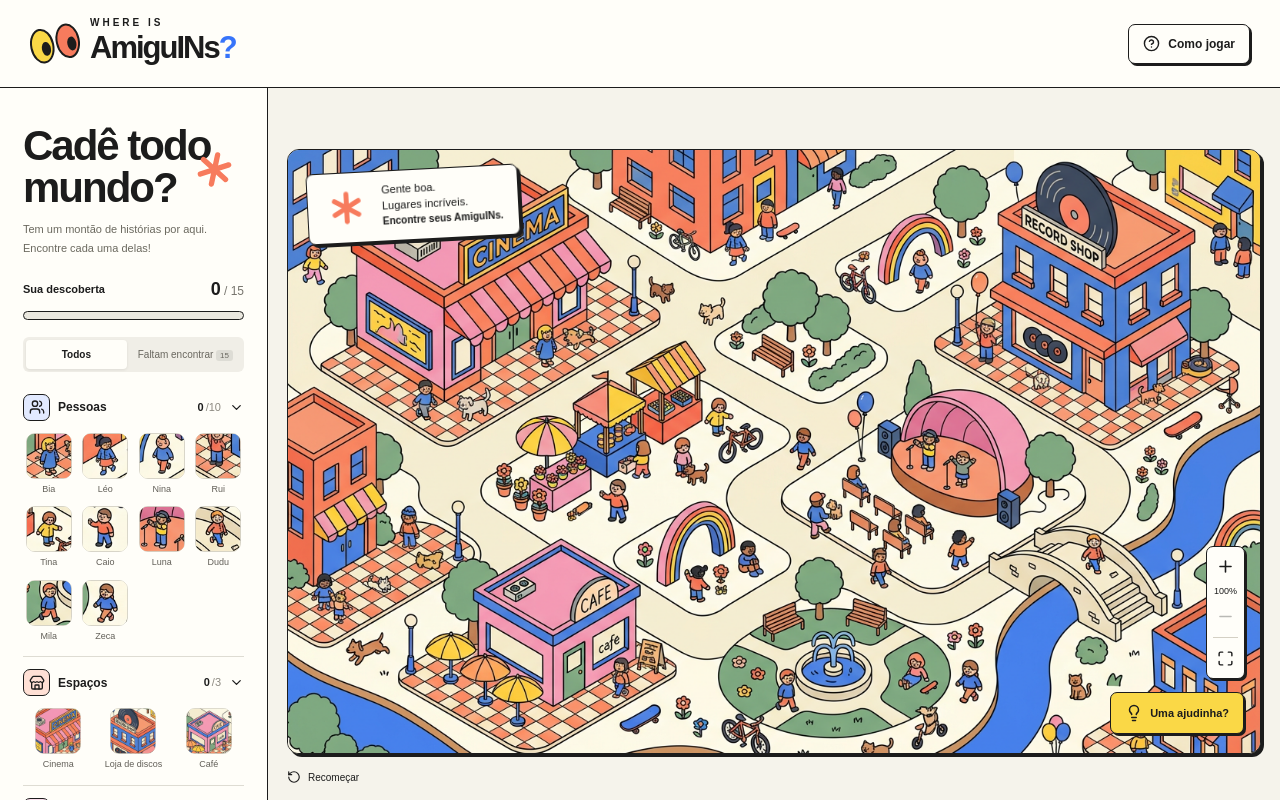
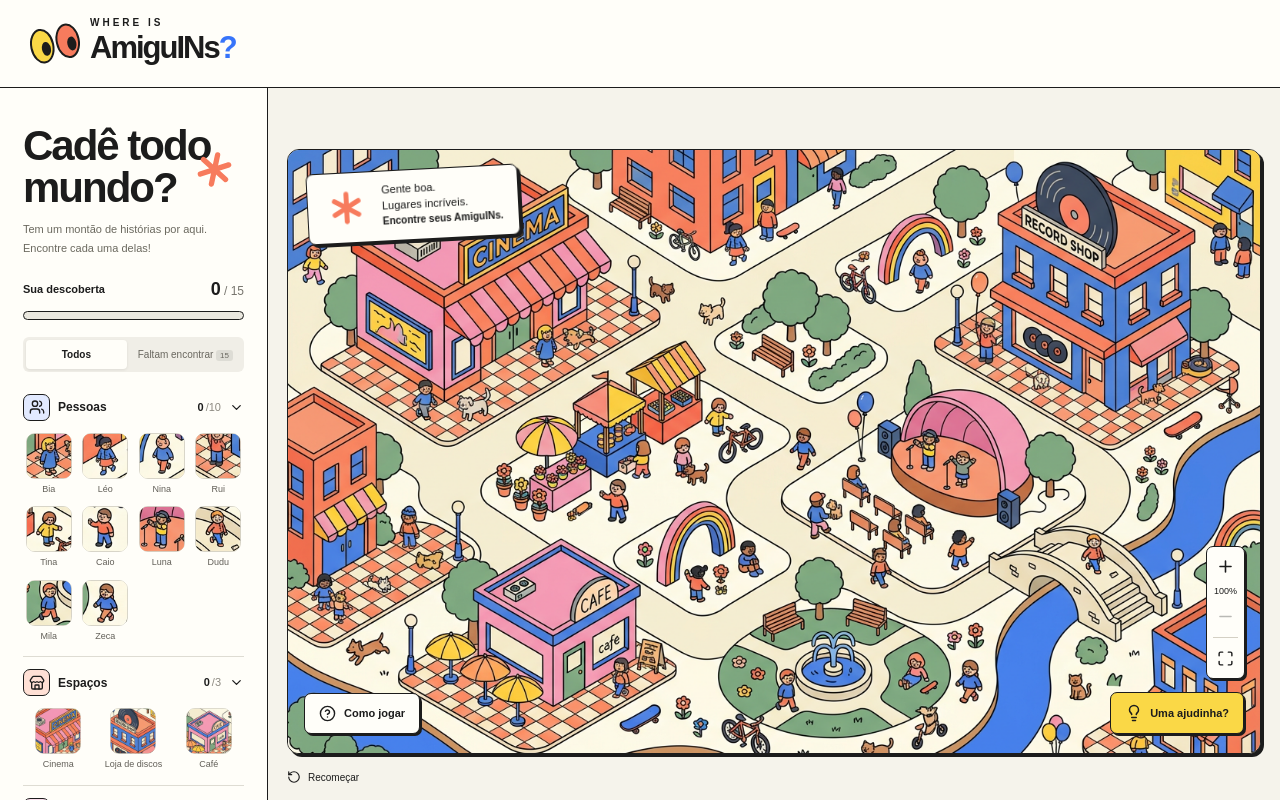
Before and after one commit to gvbrielmvrtins/amiguins, a Next.js app: page / in a window 1280 px wide. Built offline with nearby package versions, Linux system fonts and the light colour scheme.

Commit message:
feat: adjust help button styling and reposition in exploration game

```diff
--- a/app/globals.css
+++ b/app/globals.css
@@ -176,7 +176,7 @@ button:focus-visible,a:focus-visible { outline:3px solid var(--blue); outline-of
 .logo-eyes i:nth-child(2) { background:var(--coral); }
 .header-center { display:flex; gap:10px; align-items:center; font-size:12px; color:#68665e; }
 .tiny-star { font-size:27px; color:var(--coral); }
-.help-button { display:flex; align-items:center; gap:8px; border:1.5px solid var(--ink); border-radius:7px; padding:10px 14px; font-size:12px; font-weight:600; background:var(--paper); box-shadow:2px 2px 0 var(--ink); }
+.help-button { position:absolute; bottom:19px; left:16px; display:flex; align-items:center; gap:8px; border:1.5px solid var(--ink); border-radius:7px; padding:11px 14px; font-size:11px; font-weight:700; background:var(--paper); box-shadow:2px 2px 0 var(--ink); }
 .help-button:hover { background:var(--yellow); }
 .game-layout { flex:1; min-height:0; display:grid; grid-template-columns:268px minmax(0,1fr); }
 .discovery-panel { display:flex; flex-direction:column; min-height:0; border-right:1.5px solid var(--ink); }
--- a/components/exploration-game.tsx
+++ b/components/exploration-game.tsx
@@ -50,10 +50,8 @@ export default function ExplorationGame() {
   }
   return <main className="game-shell">
     <header className="site-header">
-      <a className="wordmark" href="/" aria-label="Where is AmiguINs? Início"><span className="logo-eyes" aria-hidden="true"><i /><i /></span><span><small>WHERE IS</small><strong>AmiguINs<span>?</span></strong></span></a>
-
-      <button className="help-button" onClick={() => help.current?.showModal()}><HelpCircle size={17} /><span>Como jogar</span></button>
-    </header>
+<a className="wordmark" href="/" aria-label="Where is AmiguINs? Início"><span className="logo-eyes" aria-hidden="true"><i /><i /></span><span><small>WHERE IS</small><strong>AmiguINs<span>?</span></strong></span></a>
+</header>
     <div className="game-layout">
       <aside className="discovery-panel">
         <div className="panel-intro"><h1>Cadê todo<br />mundo<span>?</span><span className="intro-spark" aria-hidden="true"><Asterisk size="1em" strokeWidth={2.5} /></span></h1><p>Tem um montão de histórias por aqui.<br />Encontre cada uma delas!</p></div>
@@ -75,7 +73,8 @@ export default function ExplorationGame() {
           </div>
           <div className="welcome-sticker"><span className="sticker-sun" aria-hidden="true"><Asterisk size="1em" strokeWidth={2.5} /></span><div>Gente boa.<br />Lugares incríveis.<br /><strong>Encontre seus AmiguINs.</strong></div></div>
           <div className="map-controls"><button aria-label="Aumentar zoom" disabled={zoom >= 2} onClick={() => setZoom(z => Math.min(2, z + .25))}><Plus size={19} /></button><span>{Math.round(zoom * 100)}%</span><button aria-label="Diminuir zoom" disabled={zoom <= 1} onClick={() => setZoom(z => Math.max(1, z - .25))}><Minus size={19} /></button><div /><button aria-label="Ajustar mapa à tela" onClick={() => { setZoom(1); viewport.current?.scrollTo({ top: 0, left: 0 }); }}><Maximize size={17} /></button></div>
-          <button className="hint-button" disabled={complete} onClick={giveHint}><Lightbulb size={18} /> Uma ajudinha?</button>
+          <button className="help-button" onClick={() => help.current?.showModal()}><HelpCircle size={17} /><span>Como jogar</span></button>
+<button className="hint-button" disabled={complete} onClick={giveHint}><Lightbulb size={18} /> Uma ajudinha?</button>
           {(message || complete) && <div className={`game-message ${complete ? 'complete' : ''}`} role="status"><Sparkles size={19} /><span>{complete ? 'Você encontrou os 15 AmiguINs! Que tal explorar de novo?' : message}</span><button aria-label="Fechar mensagem" onClick={() => setMessage('')}><X size={15} /></button></div>}
         </div>
         <footer className="map-footer"><button onClick={() => reset.current?.showModal()}><RotateCcw size={14} /> Recomeçar</button></footer>
```
